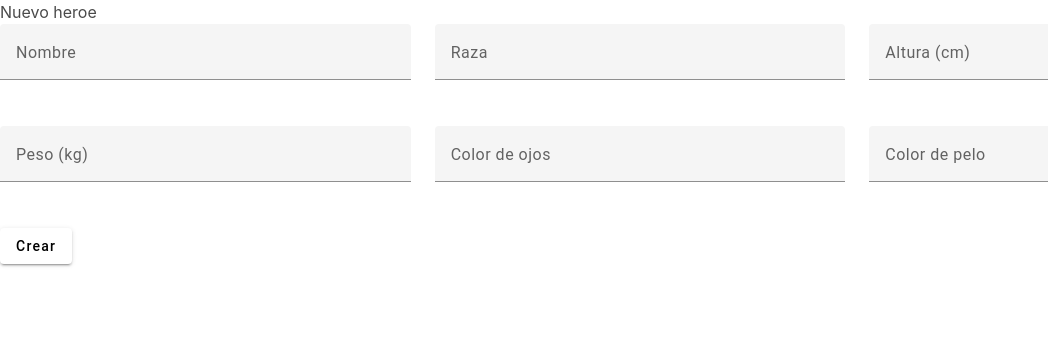
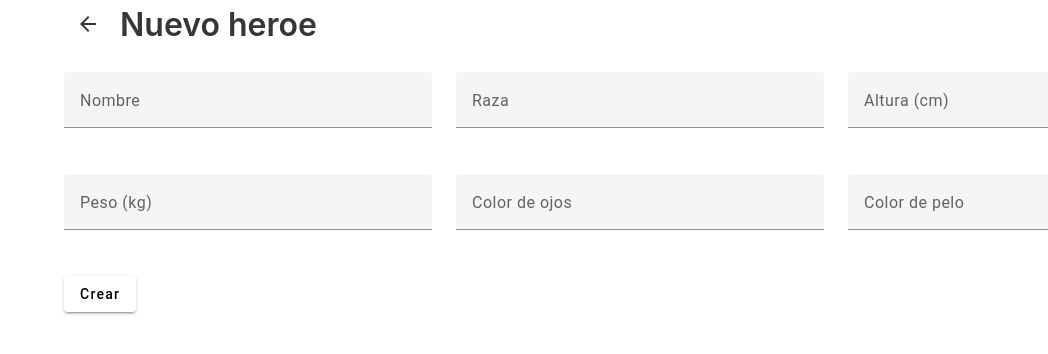
Before and after one commit to mpalliser/heroes-crud, an Angular app: page /new in a window 1280 px wide. Shown: the top 354 px of the page, without its empty margins (0-1048 px from the left). Built offline with nearby package versions, Linux system fonts and the light colour scheme.

Commit message:
add navigation between components

```diff
--- a/src/app/pages/heroe/heroe.component.html
+++ b/src/app/pages/heroe/heroe.component.html
@@ -1,3 +1,10 @@
-<h1>{{ title }}</h1>
+<div class="container">
+  <h1 class="title">
+    <button mat-icon-button (click)="goToHeroes()">
+      <mat-icon>arrow_back</mat-icon>
+    </button>
+    {{ title }}
+  </h1>
 
-<app-form></app-form>
+  <app-form></app-form>
+</div>
--- a/src/app/pages/heroe/heroe.component.ts
+++ b/src/app/pages/heroe/heroe.component.ts
@@ -1,19 +1,23 @@
-import { Component, OnInit, inject } from '@angular/core'
-import { ActivatedRoute } from '@angular/router'
+import { Component, inject } from '@angular/core'
+import { MatButtonModule } from '@angular/material/button'
+import { MatIconModule } from '@angular/material/icon'
+import { ActivatedRoute, Router } from '@angular/router'
 import { FormComponent } from '../../components/form/form.component'
 
 @Component({
   selector: 'app-heroe',
   standalone: true,
-  imports: [FormComponent],
+  imports: [FormComponent, MatIconModule, MatButtonModule],
   templateUrl: './heroe.component.html',
   styleUrl: './heroe.component.sass',
 })
-export class HeroeComponent implements OnInit {
+export class HeroeComponent {
   public title: string | undefined = inject(ActivatedRoute).snapshot.title
 
+  private router = inject(Router)
   // private readonly route = inject(ActivatedRoute).snapshot.paramMap.get('id')
 
-  ngOnInit(): void {
+  public goToHeroes(): void {
+    this.router.navigate([''])
   }
 }
--- a/src/app/pages/heroes/heroes.component.ts
+++ b/src/app/pages/heroes/heroes.component.ts
@@ -1,4 +1,6 @@
 import { Component, inject } from '@angular/core'
+import { MatButtonModule } from '@angular/material/button'
+import { Router } from '@angular/router'
 import { FilterComponent } from '../../components/filter/filter.component'
 import { ListComponent } from '../../components/list/list.component'
 import { Heroe } from '../../models/heroe'
@@ -7,21 +9,32 @@ import { HeroeService } from '../../services/heroe.service'
 @Component({
   selector: 'app-heroes',
   standalone: true,
-  imports: [FilterComponent, ListComponent],
+  imports: [FilterComponent, ListComponent, MatButtonModule],
   template: `
-    <app-filter (onFilterChanges)="filterHeroes($event)"></app-filter>
-    <app-list [heroes]="heroes"></app-list>
+    <div class="container">
+      <div class="is-flex is-justify-content-space-between is-align-items-center">
+        <app-filter (onFilterChanges)="filterHeroes($event)"></app-filter>
+        <button mat-raised-button color="primary" (click)="goToNewHero()">Nuevo heroe</button>
+      </div>
+      <app-list [heroes]="heroes"></app-list>
+    </div>
   `,
 })
 export class HeroesComponent {
   public heroes: Heroe[] = []
 
-  private heroeService = inject(HeroeService)
+  private readonly heroeService = inject(HeroeService)
 
-  filterHeroes(filter: string): void {
+  private readonly router = inject(Router)
+
+  public filterHeroes(filter: string): void {
     this.heroes = []
     this.heroeService.filterHeroes(filter).subscribe((heroes: Heroe[]) => {
       this.heroes = heroes
     })
   }
+
+  public goToNewHero(): void {
+    this.router.navigate(['new'])
+  }
 }
```
